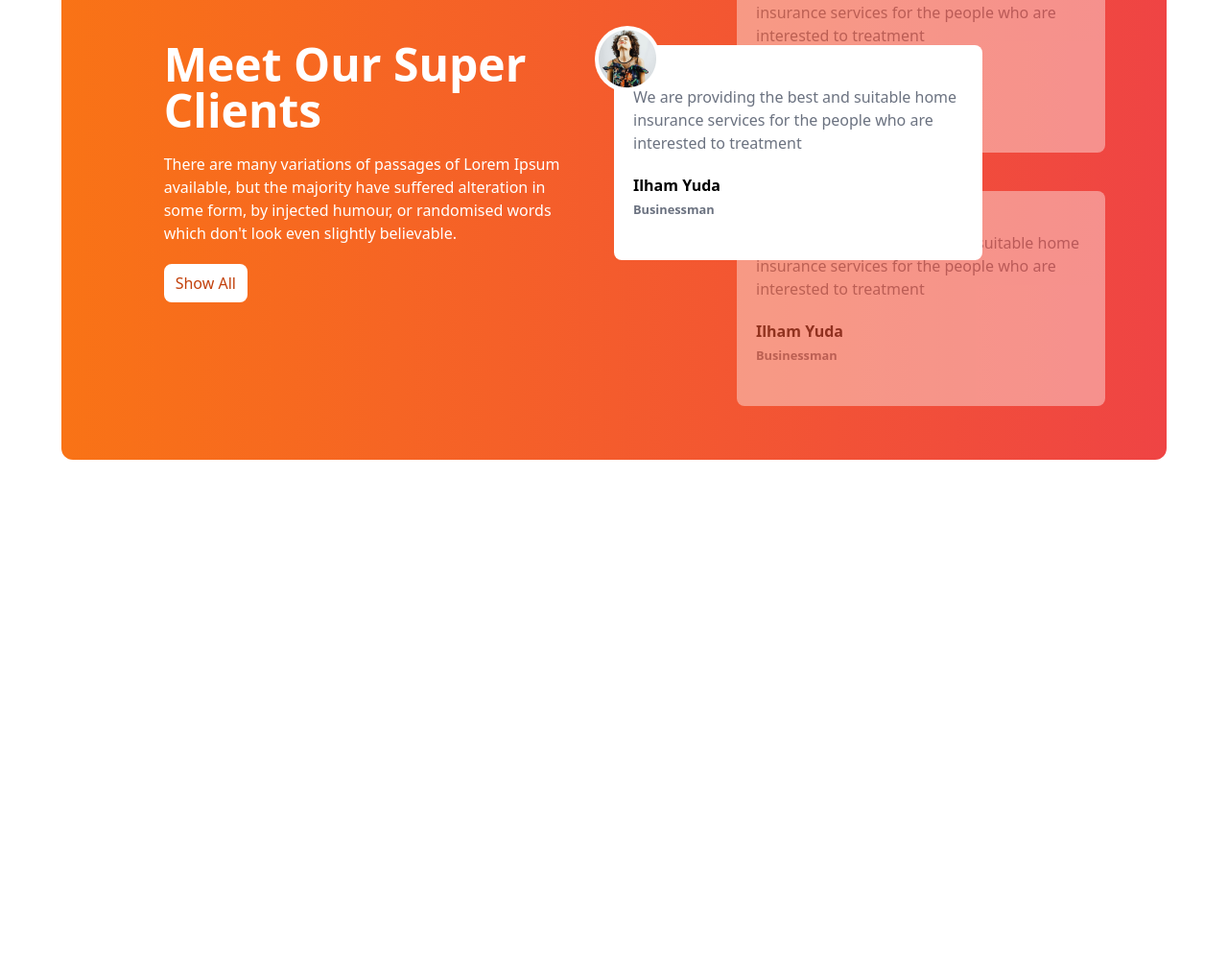
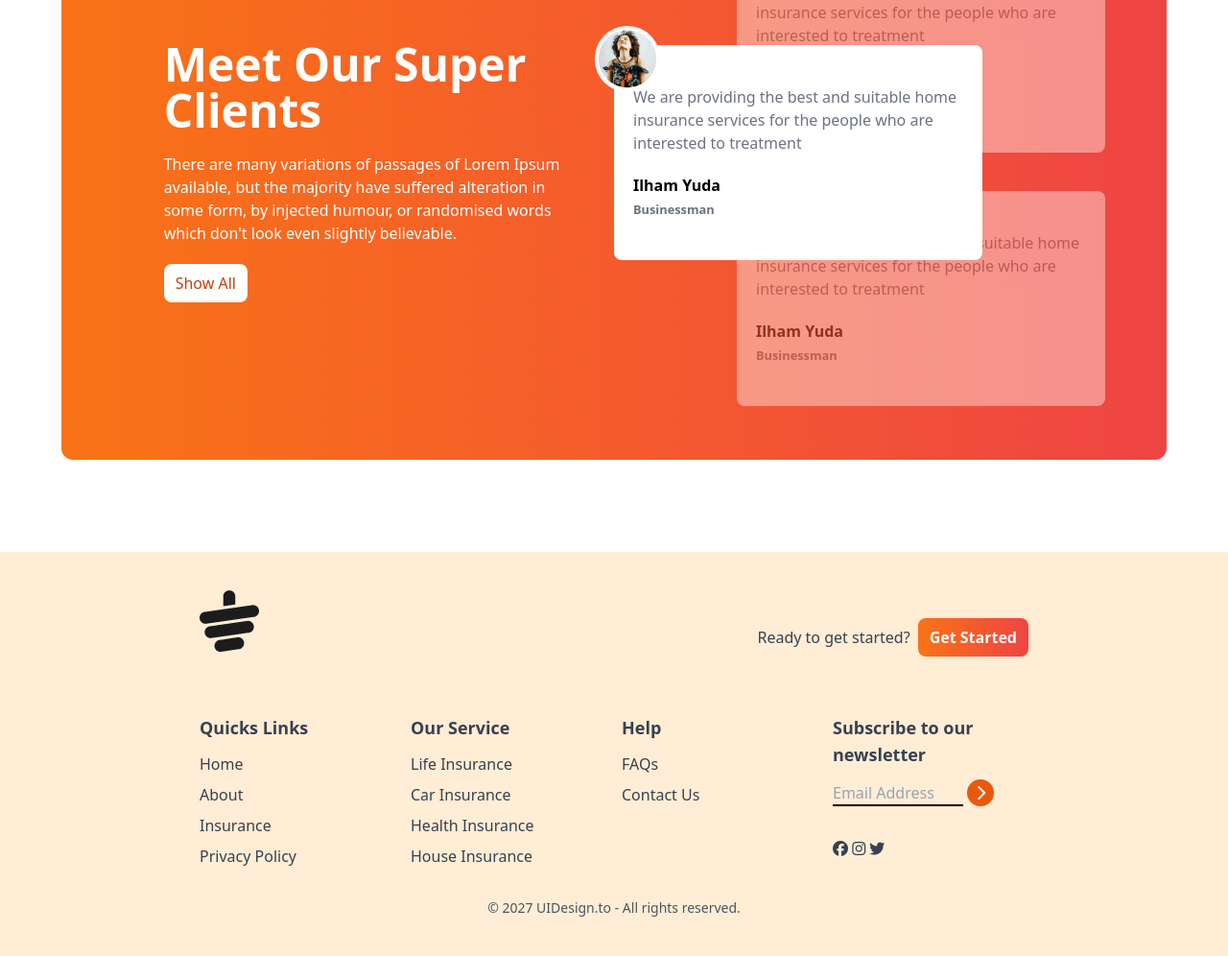
Before and after one commit to afzal453o/tea-house, a plain HTML site: page index.html in a window 1280 px wide. Shown: the part 1990-2986 px from the top of the page at 96% size. Before the commit the page ends 2565 px from the top, so only its background shows below. Drawn offline with nearby package versions, Linux system fonts and the light colour scheme.

Commit message:
Footer section done

```diff
--- a/index.html
+++ b/index.html
@@ -182,8 +182,72 @@
       </div>
 
      </section>
+    <!-- New section home work -->
 
     </main>
+     <!-- Footer-Section -->
+    <footer class="bg-orange-100  text-gray-700 py-10 px-4 md:px-16">
+    <div class="w-9/12 mx-auto">
+        <!-- Logo -->
+         <div class="mb-8 flex justify-between">
+            <img class="mb-8" src="images/cup.png" alt="">
+            <div class="flex items-center gap-2">
+                <h4>Ready to get started?</h4>
+                <button class="bg-gradient-to-r from-orange-500  to-red-500 px-3 py-2 rounded-lg text-white font-bold">Get Started</button>
+            </div>
+         </div>
+         <!-- Links -->
+          <div class="grid grid-cols-1 md:grid-cols-2 lg:grid-cols-4 gap-4">
+          <!-- First-col -->
+           <div>
+            <h3 class="font-semibold text-lg mb-3">Quicks Links</h3>
+            <ul class="space-y-2">
+                <li> <a class="hover:text-orange-600"  href="#">Home</a></li>
+                <li> <a  class="hover:text-orange-600" href="#">About</a></li>
+                <li>  <a  class="hover:text-orange-600" href="#">Insurance</a></li>
+                <li> <a  class="hover:text-orange-600" href="#">Privacy Policy</a></li>
+
+            </ul>
+           </div>
+           <!-- Second-col -->
+           <div>
+            <h3 class="font-semibold text-lg mb-3">Our Service</h3>
+            <ul class="space-y-2">
+                <li> <a class="hover:text-orange-600"  href="#">Life Insurance</a></li>
+                <li> <a  class="hover:text-orange-600" href="#">Car Insurance</a></li>
+                <li>  <a  class="hover:text-orange-600" href="#"> Health Insurance</a></li>
+                <li> <a  class="hover:text-orange-600" href="#">House Insurance</a></li>
+
+            </ul>
+           </div>
+          <!-- Third-col -->
+          <div>
+            <h3 class="font-semibold text-lg mb-3">Help</h3>
+            <ul class="space-y-2">
+                <li> <a class="hover:text-orange-600"  href="#">FAQs</a></li>
+                <li> <a  class="hover:text-orange-600" href="#">Contact Us</a></li>
+            </ul>
+           </div>
+          <!-- Fourth-col -->
+           <div>
+            <h3 class="font-semibold text-lg mb-3">Subscribe to our <br> newsletter</h3>
+            <div class="flex flex-col space-y-2"></div>
+            <div>
+                <input placeholder="Email Address" type="text" class="bg-transparent border-b-2 border-black w-4/6">
+                <i class="fa-solid fa-chevron-right w-7 h-7 bg-orange-600 inline-flex rounded-full text-white justify-center items-center"></i>
+                <div class="justify-between w-2/5 mb-2 mt-8">
+                    <i class="fa-brands fa-facebook"></i>
+                    <i class="fa-brands fa-instagram"></i>
+                    <i class="fa-brands fa-twitter"></i>
+                </div>
+            </div>
+           </div>
+         </div>
+      <div class="text-center pt-4 mt-4">
+       <p class="text-sm text-gray-600">© 2027 UIDesign.to - All rights reserved.</p>
+       </div>
+      </div>
+     </footer>
 
 </body>
 </html>
```
